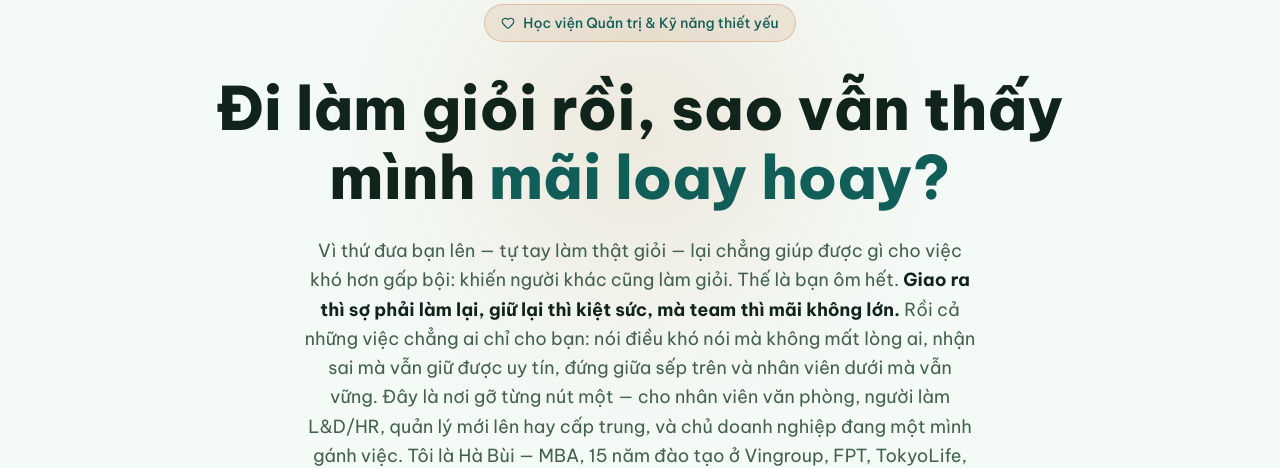
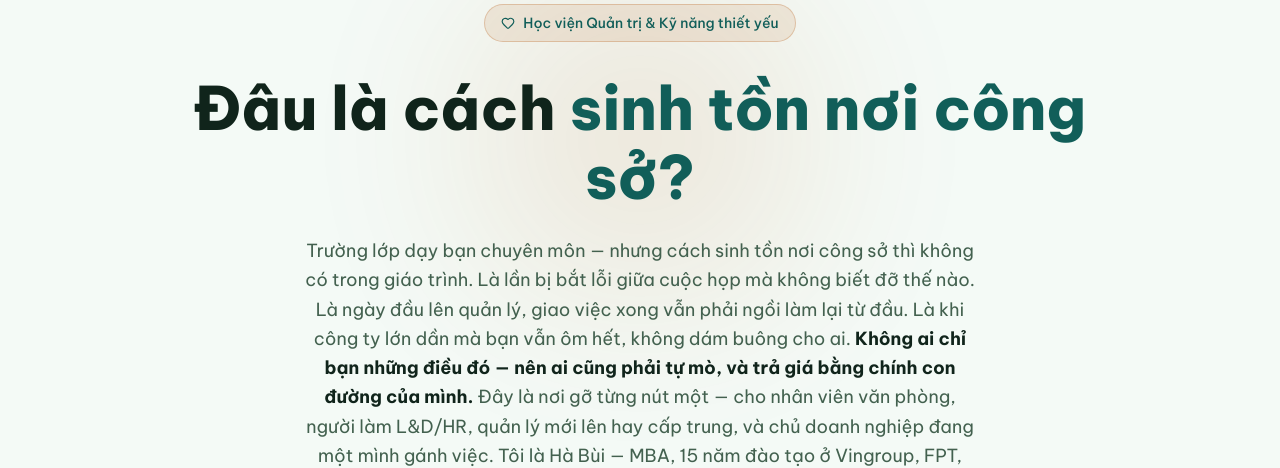
Before and after one commit to buithuha89/buithuha-platform, a Next.js app: page / in a window 1280 px wide. Shown: the part 140-608 px from the top of the page. Built offline with nearby package versions, Linux system fonts and the light colour scheme; no server answers; the database is empty.

Commit message:
hero: doi hook thanh 'Dau la cach sinh ton noi cong so?' + loi dan viral bao du 5 nhom

```diff
--- a/src/app/HomePage.tsx
+++ b/src/app/HomePage.tsx
@@ -383,12 +383,12 @@ export default function HomePage() {
 
           {/* Headline */}
           <h1 className="text-3xl sm:text-5xl lg:text-6xl font-extrabold leading-[1.15] mb-4 sm:mb-6">
-            Đi làm giỏi rồi, sao vẫn thấy mình <span className="text-[var(--accent-hover)]">mãi loay hoay?</span>
+            Đâu là cách <span className="text-[var(--accent-hover)]">sinh tồn nơi công sở?</span>
           </h1>
 
           {/* Sub-headline */}
           <p className="text-sm sm:text-lg text-[var(--fg-muted)] max-w-2xl mx-auto mb-6 sm:mb-10 leading-relaxed">
-            Vì thứ đưa bạn lên — tự tay làm thật giỏi — lại chẳng giúp được gì cho việc khó hơn gấp bội: khiến người khác cũng làm giỏi. Thế là bạn ôm hết. <strong className="text-[var(--fg)]">Giao ra thì sợ phải làm lại, giữ lại thì kiệt sức, mà team thì mãi không lớn.</strong> Rồi cả những việc chẳng ai chỉ cho bạn: nói điều khó nói mà không mất lòng ai, nhận sai mà vẫn giữ được uy tín, đứng giữa sếp trên và nhân viên dưới mà vẫn vững. Đây là nơi gỡ từng nút một — cho nhân viên văn phòng, người làm L&amp;D/HR, quản lý mới lên hay cấp trung, và chủ doanh nghiệp đang một mình gánh việc.
+            Trường lớp dạy bạn chuyên môn — nhưng cách sinh tồn nơi công sở thì không có trong giáo trình. Là lần bị bắt lỗi giữa cuộc họp mà không biết đỡ thế nào. Là ngày đầu lên quản lý, giao việc xong vẫn phải ngồi làm lại từ đầu. Là khi công ty lớn dần mà bạn vẫn ôm hết, không dám buông cho ai. <strong className="text-[var(--fg)]">Không ai chỉ bạn những điều đó — nên ai cũng phải tự mò, và trả giá bằng chính con đường của mình.</strong> Đây là nơi gỡ từng nút một — cho nhân viên văn phòng, người làm L&amp;D/HR, quản lý mới lên hay cấp trung, và chủ doanh nghiệp đang một mình gánh việc.
             Tôi là {siteConfig.owner.name} — MBA, 15 năm đào tạo ở Vingroup, FPT, TokyoLife, hơn 10.000 học viên, và đến giờ vẫn trực tiếp quản lý mỗi ngày.
           </p>
 
```
